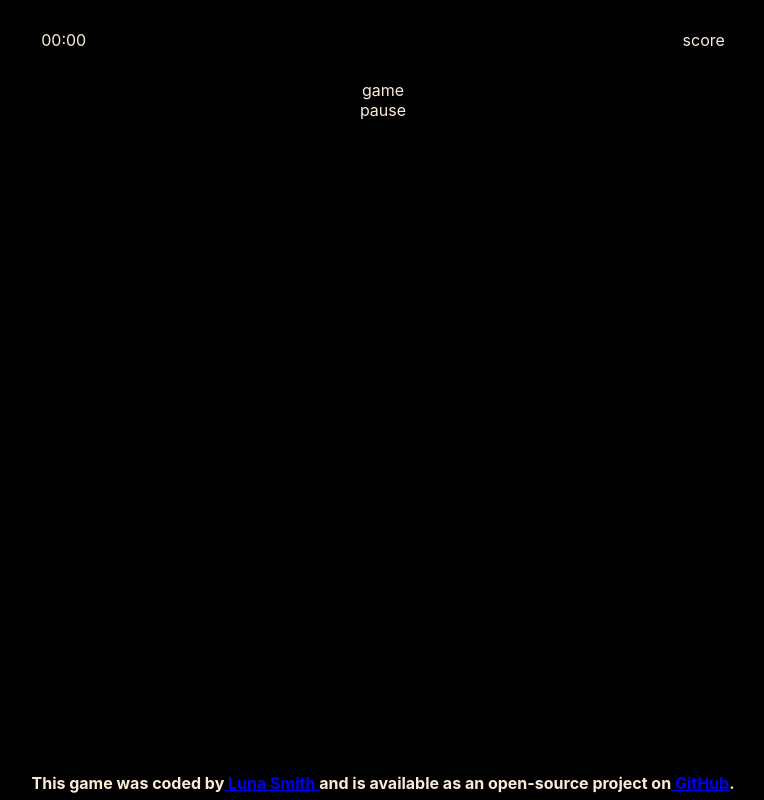
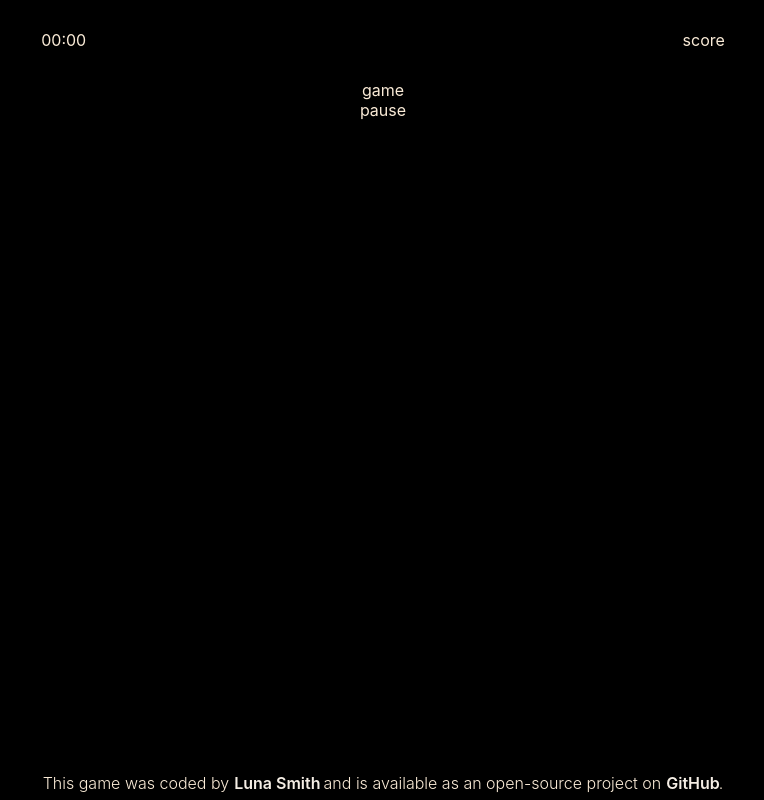
Before and after one commit to Lu-Smith/space_invaders_react_tdd, a React (Create React App) app: page / in a window 1280 px wide. Both pictures are taken after a click on the button "Start". Shown: the whole page, without its empty margins (257-1021 px from the left). Built offline with nearby package versions, Linux system fonts and the light colour scheme.

Commit message:
Updated Foorter.css

```diff
--- a/src/components/FooterComponent.tsx
+++ b/src/components/FooterComponent.tsx
@@ -1,20 +1,23 @@
-import React from 'react'
+import React from 'react';
+import "../styles/Footer.css";
 
 const FooterComponent = () => {
   return (
-    <div data-testid="Footer-component">
+    <div data-testid="Footer-component" className='Footer'>
         <h4>This game was coded by
             <a
-            className="profile-link"
+            className="Footer-profile-link"
             href="https://www.lunasmithart.com/"
             target="_blank"
-            rel="noreferrer"> Luna Smith </a>
+            rel="noreferrer"
+            data-text="Luna Smith"> Luna Smith </a>
             and is available as an open-source project on
             <a
-            className="gitHub-link"
+            className="Footer-gitHub-link"
             href="https://github.com/Lu-Smith/space_invaders_react_tdd"
             target="_blank"
-            rel="noreferrer"> GitHub</a>.
+            rel="noreferrer"
+            data-text="GitHub"> GitHub</a>.
         </h4>
     </div>
   )
--- /dev/null
+++ b/src/styles/Footer.css
@@ -0,0 +1,39 @@
+.Footer h4 {
+    color: antiquewhite;
+    font-weight: 300;
+}
+
+.Footer a::before,
+.Footer a::after {
+  content: attr(data-text);
+  position: absolute;
+  left: 5px;
+  transform: translateY(0);
+  transition: transform 200ms ease-in-out;
+}
+
+.Footer a::after {
+
+    transform: translateY(0);
+    z-index: 2;
+}
+
+.Footer a:hover::after {
+transform: translateY(-5px);
+color: rgb(211, 164, 103);
+}
+
+.Footer a::before {
+  z-index: 1;
+  color: rgb(245, 238, 229);
+}
+.Footer a:hover::before {
+  transform: translateY(-5px);
+}
+
+.Footer a {
+    text-decoration: none;
+    color: transparent;
+    font-weight: 600;
+    position: relative;
+}
```
